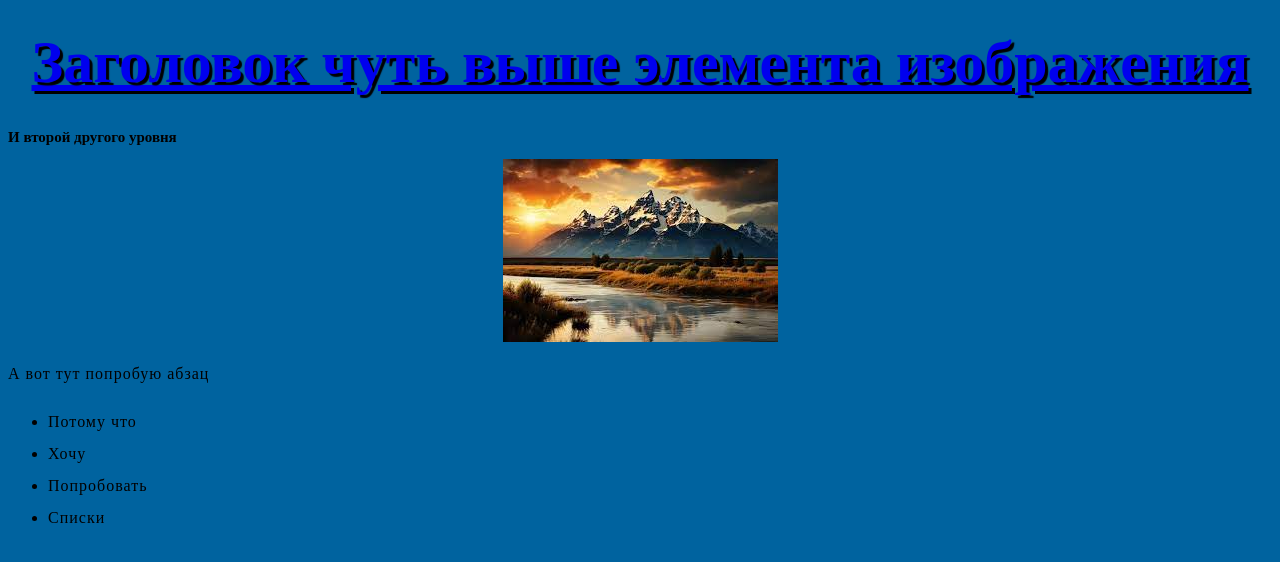
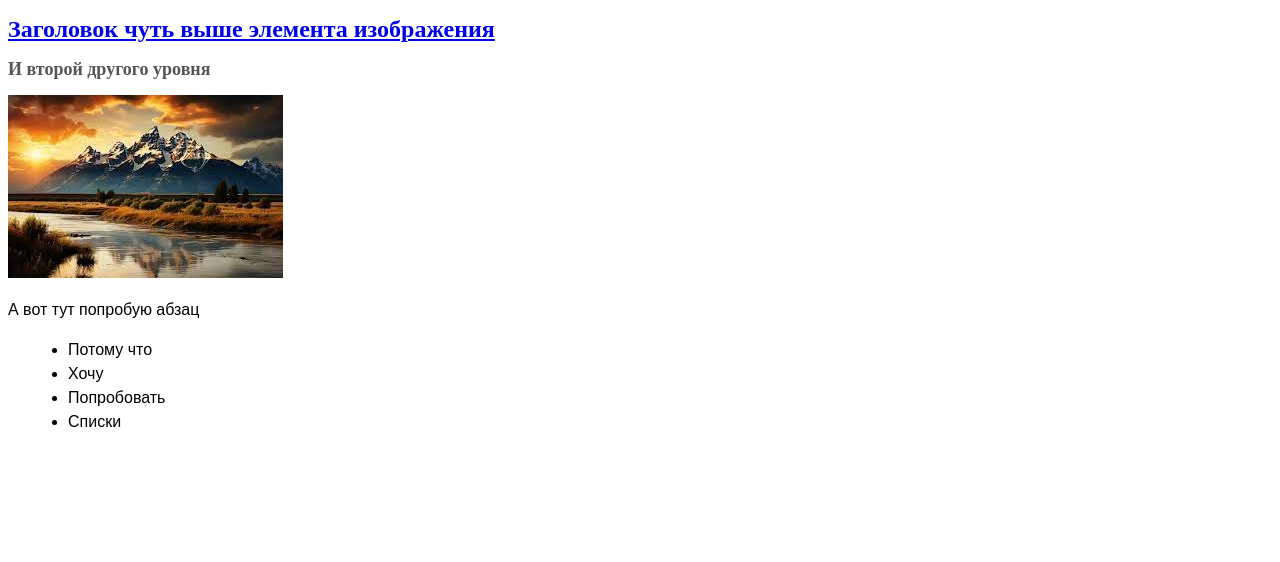
Before and after one commit to QA-Nirivniy/qa-nirivniy.github.io, a plain HTML site: page index.html in a window 1280 px wide. Drawn offline with Linux system fonts and the light colour scheme.

Commit message:
Update style.css

```diff
--- a/styles/style.css
+++ b/styles/style.css
@@ -1,27 +1,34 @@
-html {
-  font-size: 10px;
-  font-family: Young Serif;
+h1 {
+  font-family: 'Young Serif', serif;
+  font-size: 24px;
+  color: #333; /* Цвет текста */
 }
-h1 {
-  font-size: 60px;
-  text-align: center;
+
+h2 {
+  font-family: 'Young Serif', serif;
+  font-size: 18px;
+  color: #555;
 }
-p,
+
+
+img {
+  max-width: 100%;
+}
+
+
+p {
+  font-family: Arial, sans-serif;
+  font-size: 16px;
+  line-height: 1.5;
+}
+
+ul {
+  list-style-type: disc;
+  font-family: Arial, sans-serif;
+  font-size: 16px;
+  line-height: 1.5;
+}
+
 li {
-  font-size: 16px;
-  line-height: 2;
-  letter-spacing: 1px;
+  margin-left: 20px;
 }
-html {
-  background-color: #00639f;
-}
-h1 {
-  margin: 0;
-  padding: 20px 0;
-  color: #00539f;
-  text-shadow: 3px 3px 1px black;
-}
-img {
-  display: block;
-  margin: 0 auto;
-}
```
